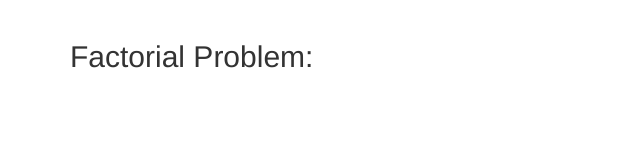
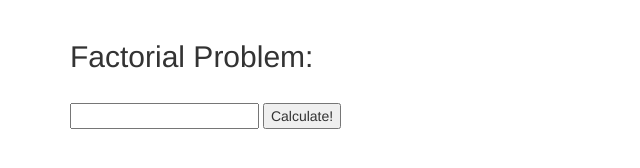
Before and after one commit to RomanBlyshchyk/MathProblemsWithJavaScript, a plain HTML site: page Problem1/factorial.html in a window 1280 px wide. Shown: the whole page, without its empty margins (0-640 px from the left). Drawn offline with nearby package versions, Linux system fonts and the light colour scheme.

Commit message:
Continued work on the Factorial problem

```diff
--- a/Problem1/factorial.html
+++ b/Problem1/factorial.html
@@ -12,6 +12,10 @@
         <br/>
         <div class="container">
             <h2>Factorial Problem:</h2>
+            <br/>
+            <input id="factorialInput"/>
+            <button id="Calculate" onclick="calculateFactorial()">Calculate!</button>
+
 
         </div>
 
--- a/Problem1/factorial.js
+++ b/Problem1/factorial.js
@@ -0,0 +1,22 @@
+
+function calculateFactorial() {
+
+    let factorialInput = document.getElementById('factorialInput').value;
+    if(isNaN(factorialInput)){
+        console.log("input is not a NUMBER. Factorial function can only be used on a numeric type!")
+        // TODO: Handle it via UI somehow (eihter another "error field" or a MessageBox)
+    }else if(factorialInput === 0){
+        console.log(1)
+    }
+    else{
+        let factorial = 1;
+        while (factorialInput !== 0) {
+            factorial *= factorialInput
+            factorialInput--
+        }
+        console.log(factorialInput);
+    }
+
+
+
+}
```
